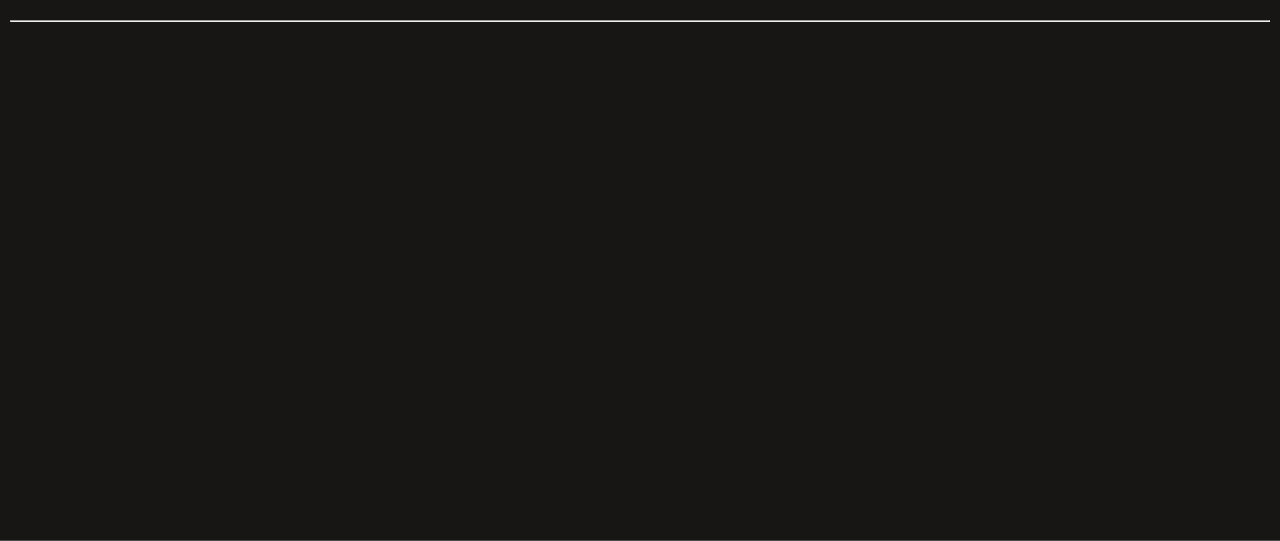
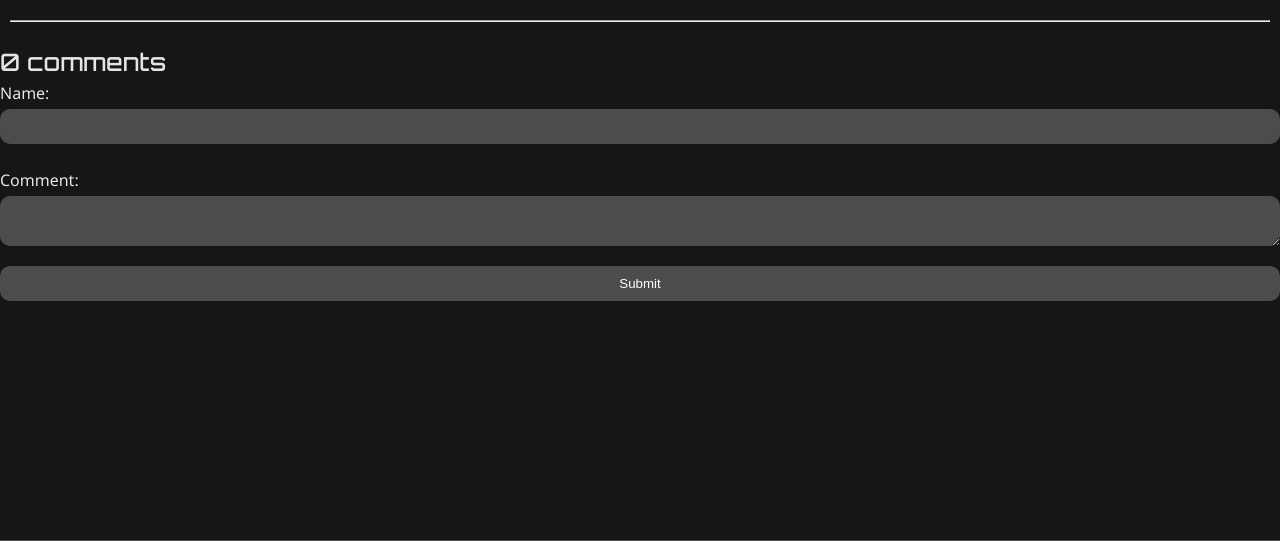
Before and after one commit to jcharman/jakecharman.co.uk, a Flask app: template src/templates/article.html in a window 1280 px wide. Shown: the part 200-741 px from the top of the page. Run offline with Flask 2, Linux system fonts and the light colour scheme; the template is opened without the code that fills it, so the values that code supplies are empty; parts of the project's set-up code (start-up, migrations or seed data) failed here and were passed over; some libraries are stand-ins or nearby versions; some web fonts are replaced.

Commit message:
Start implementing comments

```diff
--- /dev/null
+++ b/src/comments.py
@@ -0,0 +1,30 @@
+#!/usr/bin/python3
+
+import sqlite3
+from os import path
+from datetime import datetime
+import json
+from flask import request, Response, redirect
+from index import app
+from projects import md_directory, get_by_meta_key
+
+database = '/tmp/db' #path.join(md_directory, 'comments.db')
+with sqlite3.Connection(database) as db:
+    db.execute('CREATE TABLE IF NOT EXISTS comments (date INTEGER, article TEXT, name TEXT, comment TEXT)')
+    db.commit()
+
+@app.route('/comments/<article>', methods=['GET', 'POST'])
+def post_comments(article: str):
+    match request.method:
+        case 'POST':
+            if len(get_by_meta_key(md_directory, 'id', article)) == 0:
+                return Response(status=404)
+            with sqlite3.Connection(database) as db:
+                db.execute('INSERT INTO comments (date, article, name, comment) VALUES (?, ?, ?, ?)', (datetime.now(), article, request.form.get('name'), request.form.get('comment')))
+                db.commit()
+            return redirect(f'/projects/{article}')
+        case 'GET':
+            if len(get_by_meta_key(md_directory, 'id', article)) == 1:
+                with sqlite3.Connection(database) as db:
+                    res = db.execute('SELECT * FROM comments WHERE `article` = ?', (article,))
+                    return json.dumps([{'author': x[2], 'date': x[0], 'comment': x[3]} for x in res.fetchall()])
--- a/src/index.py
+++ b/src/index.py
@@ -10,9 +10,10 @@ from flask import Flask, render_template, Response
 app = Flask(__name__)
 
 # These imports need to come after our app is defined as they add routes to it.
+import sitemap  # pylint: disable=wrong-import-position,unused-import
 import projects # pylint: disable=wrong-import-position,unused-import
 import contact  # pylint: disable=wrong-import-position,unused-import
-import sitemap  # pylint: disable=wrong-import-position,unused-import
+import comments  # pylint: disable=wrong-import-position,unused-import
 
 class DiscordLogger(logging.Handler):
     ''' Simple logging handler to send a message to Discord '''
@@ -82,3 +83,6 @@ def error(code) -> str:
     return render_template('error.html',
                            error=f'{code}: {error_definitions.get(int(code))}',
                            description=error_desc.get(int(code)))
+
+if __name__ == '__main__':
+    app.run()
--- a/src/templates/article.html
+++ b/src/templates/article.html
@@ -6,5 +6,21 @@
         <hr />
         {{post|safe}}
     </section>
+    <section id="comments">
+        <h2>{{ comments | length }} comments</h2>
+        {% for comment in comments %}
+            <div class="comment">
+                <strong>{{ comment[2] }}</strong>
+                <p>{{ comment[3] }}</p>
+            </div>
+        {% endfor %}
+        <form action="/comments/{{ metadata.id }}" method="post">
+            <label for="name">Name:</label>
+            <input type="text" name="name" />
+            <label for="comment">Comment:</label>
+            <textarea name="comment"></textarea>
+            <input type="submit" name="submit" value="Submit">
+        </form>
+    </section>
 </main>
 {% include 'footer.html' %}
```
Also changed, not shown: src/.buildinfo.json (added), src/static/js/get_comments.js (added).
